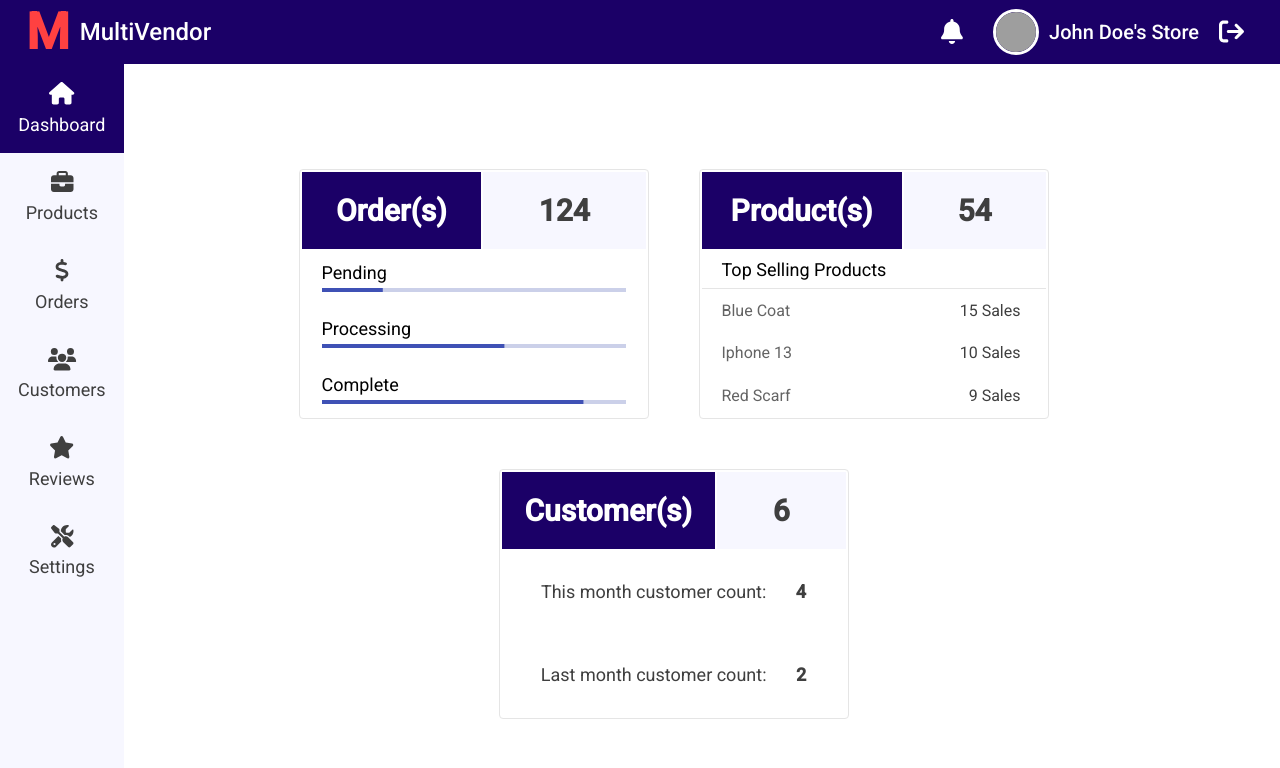
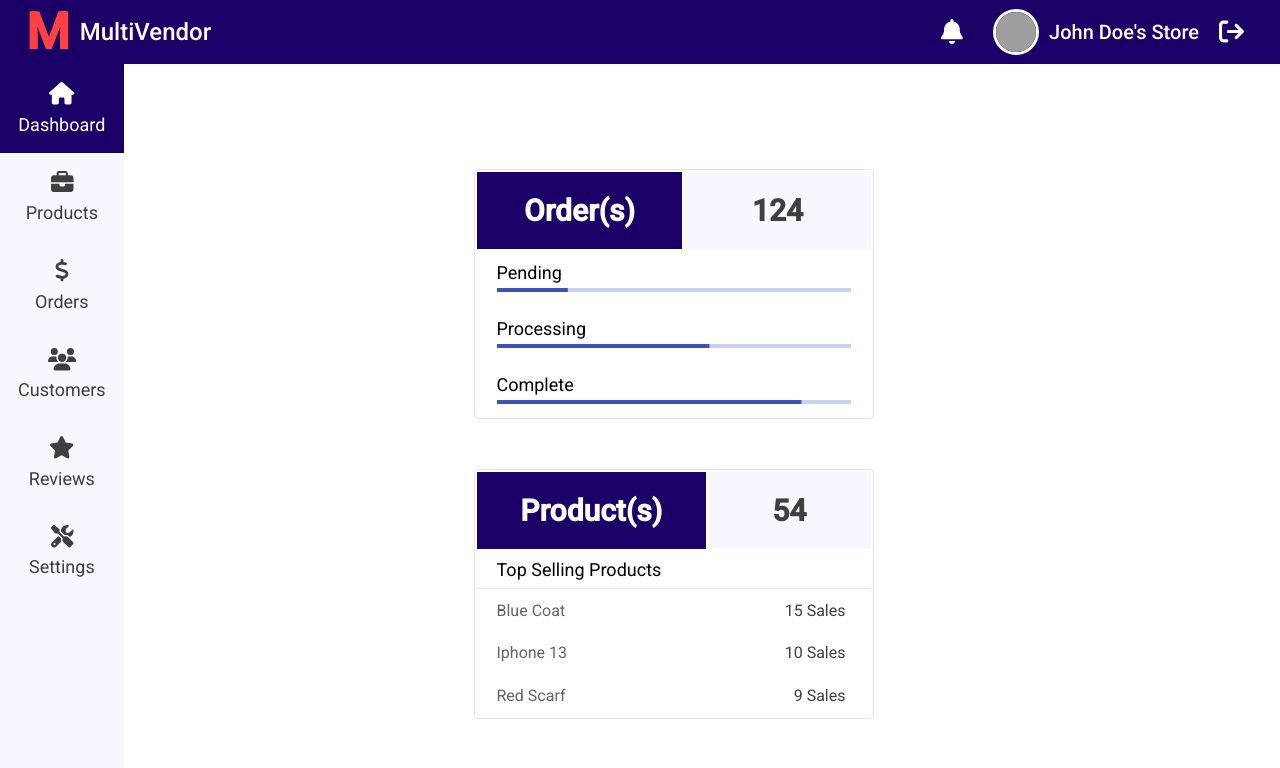
Before and after one commit to aminabdulkhalek/MultiVendor, an Angular app in the folder MultiVendor-FrontEnd/: page / in a window 1280 px wide. Shown: the top 768 px of the page. Built offline with nearby package versions, Linux system fonts and the light colour scheme; grey boxes are pictures that could not be loaded.

Commit message:
fixing tables size in vendor dashboard

```diff
--- a/MultiVendor-FrontEnd/src/app/vendor-dashboard/customers-table/customers-table.component.scss
+++ b/MultiVendor-FrontEnd/src/app/vendor-dashboard/customers-table/customers-table.component.scss
@@ -1,7 +1,7 @@
 table {
     border: 1px solid #E5E5E5;
     border-radius: 4px;
-    width: 350px;
+    width: 400px;
     height: 250px;
 }
 
--- a/MultiVendor-FrontEnd/src/app/vendor-dashboard/orders-table/orders-table.component.scss
+++ b/MultiVendor-FrontEnd/src/app/vendor-dashboard/orders-table/orders-table.component.scss
@@ -1,7 +1,7 @@
 table {
     border: 1px solid #E5E5E5;
     border-radius: 4px;
-    width: 350px;
+    width: 400px;
     height: 250px;
 }
 
--- a/MultiVendor-FrontEnd/src/app/vendor-dashboard/products-table/products-table.component.scss
+++ b/MultiVendor-FrontEnd/src/app/vendor-dashboard/products-table/products-table.component.scss
@@ -1,7 +1,7 @@
 table {
     border: 1px solid #E5E5E5;
     border-radius: 4px;
-    width: 350px;
+    width: 400px;
     height: 250px;
 }
 
```
